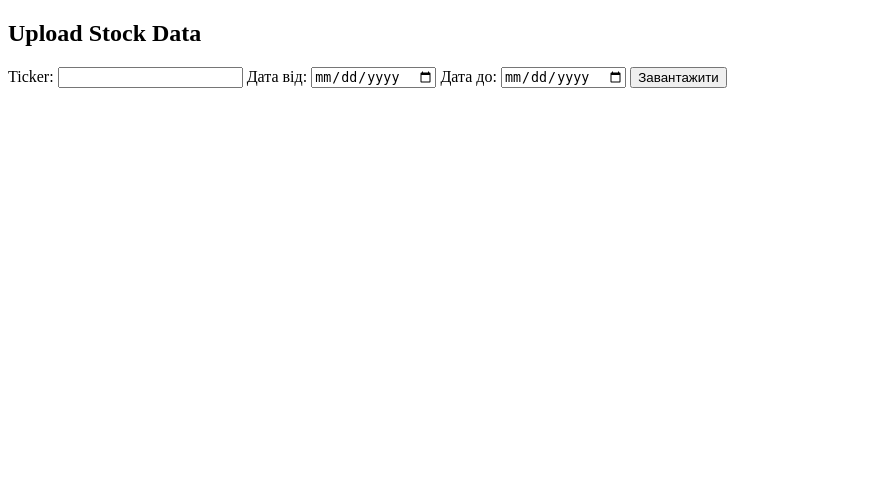
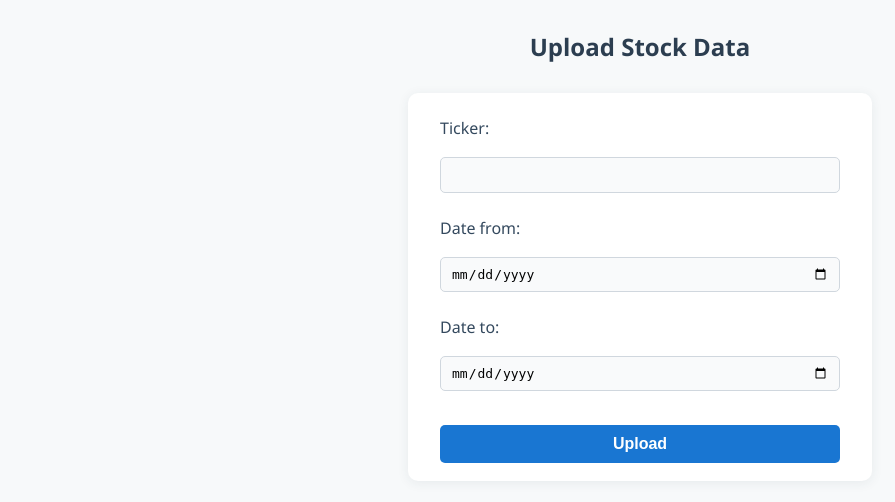
Before and after one commit to olehmykhailov/django_esg, a Django app: page /upload/stocks/ in a window 1280 px wide. Shown: the top 502 px of the page, without its empty margins (0-895 px from the left). Run offline with Django 5.2, Linux system fonts and the light colour scheme.

Commit message:
added preview for stocks uploading and styles for templates

```diff
--- a/project/project/settings.py
+++ b/project/project/settings.py
@@ -121,7 +121,7 @@ USE_TZ = True
 # Static files (CSS, JavaScript, Images)
 # https://docs.djangoproject.com/en/5.2/howto/static-files/
 
-STATIC_URL = 'static/'
+STATIC_URL = '/static/'
 
 # Default primary key field type
 # https://docs.djangoproject.com/en/5.2/ref/settings/#default-auto-field
--- /dev/null
+++ b/project/stocks_app/static/stocks_css/upload_stocks.css
@@ -0,0 +1,93 @@
+
+    body {
+        font-family: 'Segoe UI', Arial, sans-serif;
+        background: #f7f9fa;
+        margin: 0;
+        padding: 0;
+    }
+    h2 {
+        color: #2c3e50;
+        margin-top: 30px;
+        text-align: center;
+    }
+    form {
+        background: #fff;
+        max-width: 400px;
+        margin: 30px auto 20px auto;
+        padding: 24px 32px 18px 32px;
+        border-radius: 10px;
+        box-shadow: 0 2px 12px rgba(44,62,80,0.08);
+        display: flex;
+        flex-direction: column;
+        gap: 14px;
+    }
+    label {
+        font-weight: 500;
+        color: #34495e;
+        margin-bottom: 4px;
+    }
+    input[type="text"], input[type="date"] {
+        padding: 8px 10px;
+        border: 1px solid #d0d7de;
+        border-radius: 5px;
+        font-size: 1em;
+        background: #f9fafb;
+        margin-bottom: 10px;
+    }
+    button[type="submit"] {
+        background: #1976d2;
+        color: #fff;
+        border: none;
+        border-radius: 5px;
+        padding: 10px 0;
+        font-size: 1em;
+        font-weight: 600;
+        cursor: pointer;
+        transition: background 0.2s;
+        margin-top: 10px;
+    }
+    button[type="submit"]:hover {
+        background: #125ea7;
+    }
+    .table {
+        width: 100%;
+        border-collapse: collapse;
+        margin: 20px 0;
+        background: #fff;
+    }
+    .table th, .table td {
+        border: 1px solid #e0e0e0;
+        padding: 8px 12px;
+        text-align: center;
+    }
+    .table th {
+        background: #f0f4f8;
+        color: #1976d2;
+        font-weight: 600;
+    }
+    .table-striped tr:nth-child(even) {
+        background: #f7f9fa;
+    }
+    h3 {
+        text-align: center;
+        color: #1976d2;
+        margin-top: 30px;
+    }
+    .success, .error {
+        max-width: 400px;
+        margin: 10px auto;
+        text-align: center;
+        font-size: 1.1em;
+        padding: 10px;
+        border-radius: 6px;
+    }
+    .success {
+        color: #207245;
+        background: #eafaf1;
+        border: 1px solid #b7e4c7;
+    }
+    .error {
+        color: #b71c1c;
+        background: #fdeaea;
+        border: 1px solid #f5c6cb;
+    }
--- a/project/stocks_app/templates/upload_stocks.html
+++ b/project/stocks_app/templates/upload_stocks.html
@@ -1,8 +1,10 @@
 <!DOCTYPE html>
 <html lang="uk">
 <head>
+    {% load static %}
     <meta charset="UTF-8" />
     <title>Stock Data</title>
+    <link rel="stylesheet" href="{% static 'stocks_css/upload_stocks.css' %}">
 </head>
 <body>
     <h2>Upload Stock Data</h2>
@@ -10,22 +12,27 @@
     <form method="post" enctype="multipart/form-data">
         {% csrf_token %}
 
-        <label for="ticker">Ticker:</label>
-        <input type="text" id="ticker" name="ticker" required />
+        <label for="ticker-input">Ticker:</label>
+        <input type="text" id="ticker-input" name="ticker" required />
 
-        <label for="date_from">Дата від:</label>
-        <input type="date" id="date_from" name="date_from" required />
+        <label for="date-from-input">Date from:</label>
+        <input type="date" id="date-from-input" name="date_from" required />
 
-        <label for="date_to">Дата до:</label>
-        <input type="date" id="date_to" name="date_to" required />
+        <label for="date-to-input">Date to:</label>
+        <input type="date" id="date-to-input" name="date_to" required />
 
-        <button type="submit">Завантажити</button>
+        <button type="submit" class="submit-btn">Upload</button>
     </form>
-
+    {% if preview %}
+    <h3>Data Preview</h3>
+    <div>
+        {{ preview|safe }}
+    </div>
+    {% endif %}
     {% if success %}
-        <p style="color: green;">✅ Файл успішно завантажено!</p>
+        <p class="success">✅ Data has been uploaded!</p>
     {% elif error %}
-        <p style="color: red;">❌ Помилка: {{ error }}</p>
+        <p class="error">❌ Error: {{ error }}</p>
     {% endif %}
 </body>
 </html>
--- a/project/stocks_app/views.py
+++ b/project/stocks_app/views.py
@@ -1,5 +1,5 @@
 from django.shortcuts import render
-from stocks_app.services.stock_service import run
+from stocks_app.services.stock_service import run, transform_stock_data, get_stock_data
 
 # Create your views here.
 def upload_stocks(request):
@@ -7,10 +7,20 @@ def upload_stocks(request):
         ticker = request.POST.get("ticker")
         date_from = request.POST.get("date_from")
         date_to = request.POST.get("date_to")
+
         try:
+            # Get and transform data
+            df = get_stock_data(ticker, date_from, date_to)
+            df_transformed = transform_stock_data(df)
+            preview_html = df_transformed.head(10).to_html(classes='table table-striped', index=False)
+
+            # Run ETL
             run(ticker, date_from, date_to)
 
-            return render(request, 'upload_stocks.html', {'success': True})
+            return render(request, 'upload_stocks.html', {
+                'success': True,
+                'preview': preview_html
+            })
         except Exception as e:
             return render(request, 'upload_stocks.html', {'error': str(e)})
     return render(request, 'upload_stocks.html')
```
Also changed, not shown: project/etl_app/static/esg_css/upload_common.css (added, +87 -0 lines), project/etl_app/templates/upload_diversity.html (+4 -5 lines), project/etl_app/templates/upload_energy.html (+4 -5 lines), project/etl_app/templates/upload_greenhouse.html (+13 -23 lines), project/etl_app/templates/upload_metadata.html (+4 -6 lines), project/stocks_app/services/stock_service.py (line endings or trailing spaces).
